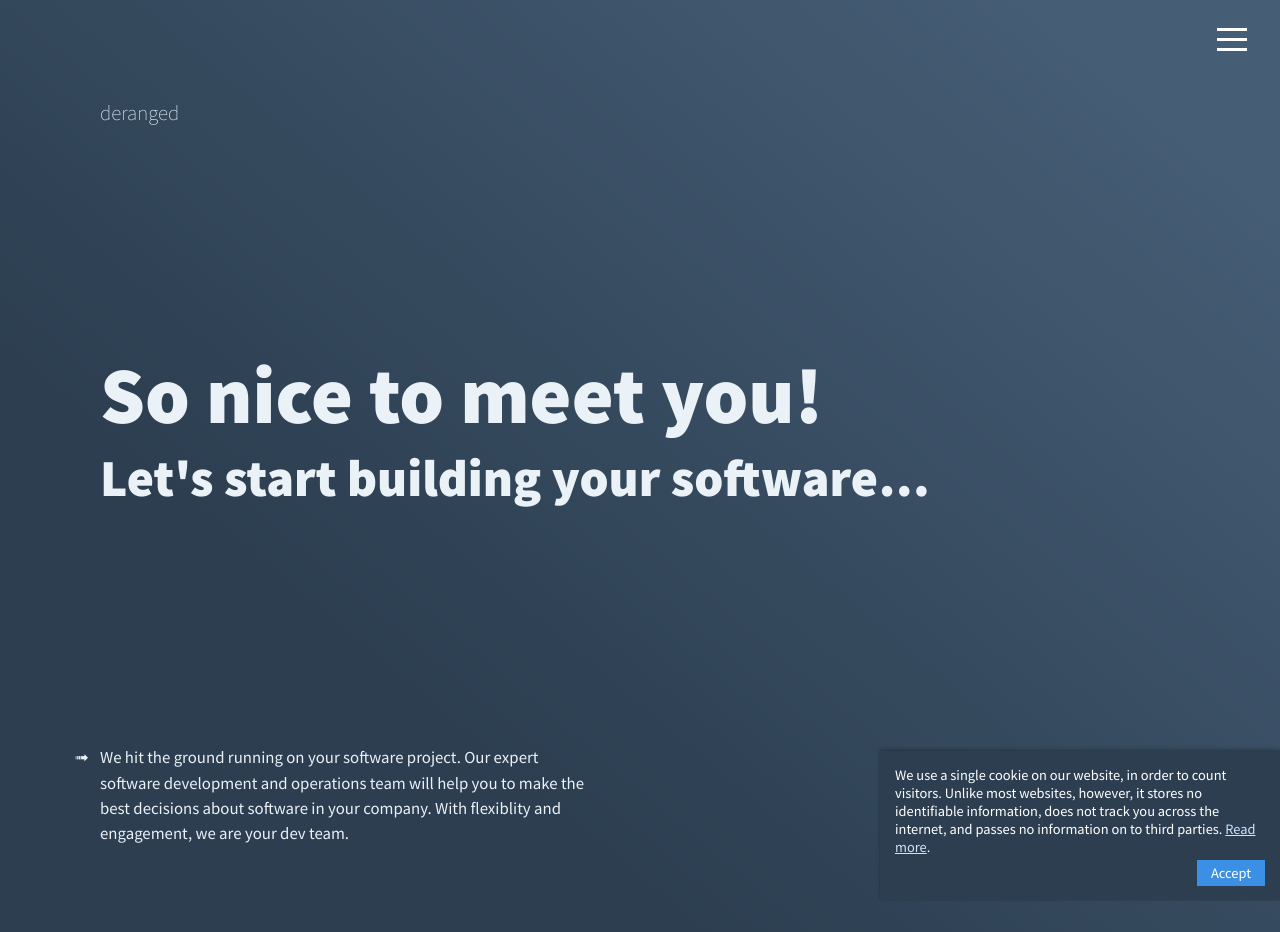
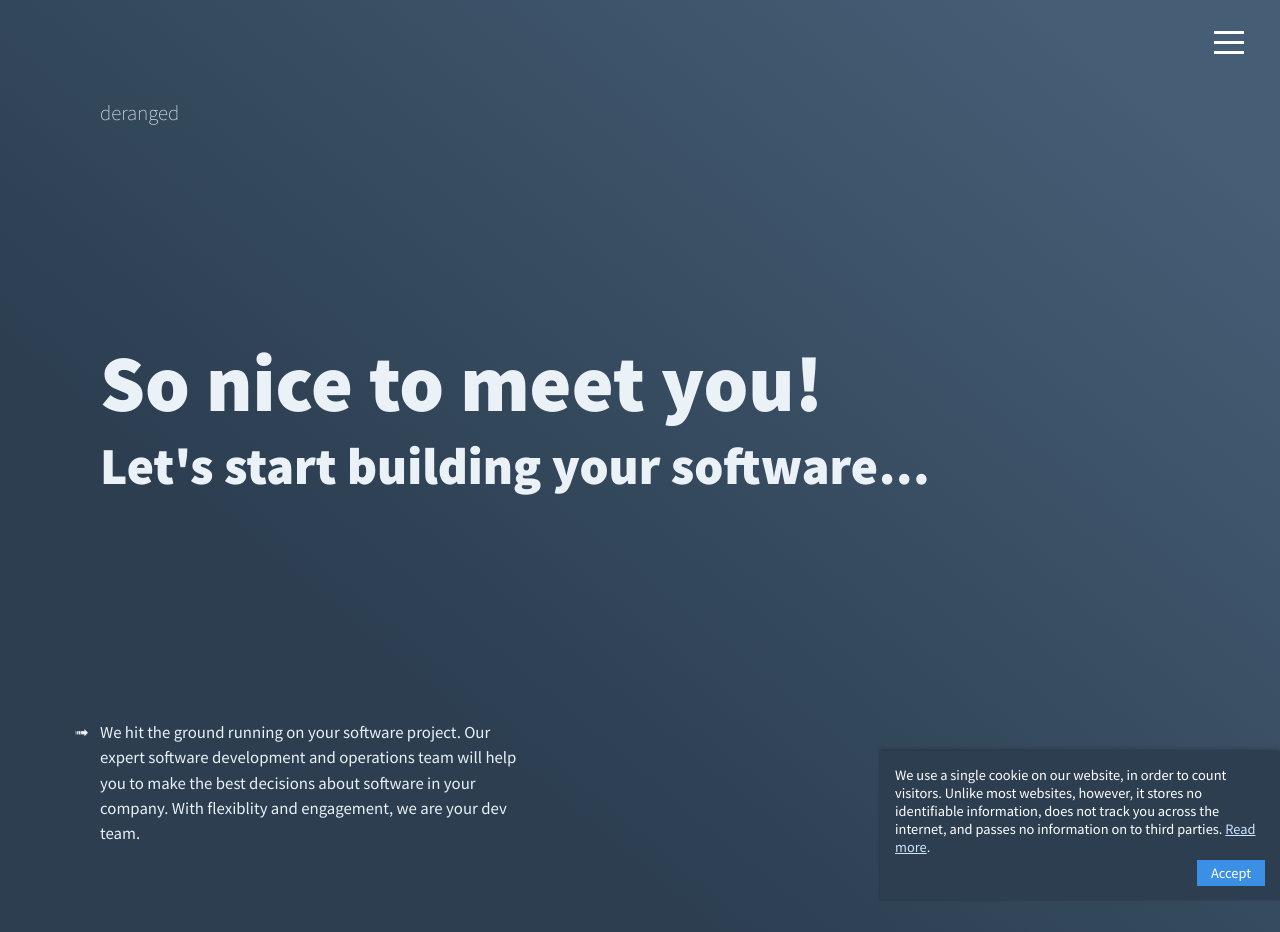
Before and after one commit to derangeddk/deranged.dk, a Jekyll site: the page built from index.html, in a window 1280 px wide. Shown: the top 932 px of the page. Built offline with Jekyll 4.4.1, drawn with Linux system fonts in a browser that asks for light colours.

Commit message:
Remove view-width based sizing

```diff
--- a/_sass/overlay_nav.scss
+++ b/_sass/overlay_nav.scss
@@ -68,33 +68,23 @@
 
 #main-nav-toggle {
   position: absolute;
-  top: 2.143vw;
-  right: 2.143vw;
+  top: 30px;
+  right: 30px;
+  font-size: 36px;
   z-index: 100;
   background: transparent;
   border-width: 0;
   cursor: pointer;
-  font-size: 2.57vw;
-
-  @media (max-width: 1400px) {
-    font-size: 36px;
-  }
 
   .icon-bar {
    background: white;
    position: relative;
    transition: all 200ms ease;
    opacity: 1;
-   top:0;
-   height: 0.2143vw;
-   width: 2.143vw;
-   margin-bottom: 0.5vw;
-
-   @media (max-width: 1400px) {
-    height: 3px;
-    width: 30px;
-    margin-bottom: 7px;
-   }
+   top: 0;
+   height: 3px;
+   width: 30px;
+   margin-bottom: 7px;
  }
 }
 
--- a/css/home.scss
+++ b/css/home.scss
@@ -2,9 +2,6 @@
 permalink: /css/homestyle.css
 ---
 .hello-section {
-  min-height: calc(100vh + 112.5px);
-  height: 1160px;
-  padding: 178.5px;
   box-sizing: border-box;
   display: flex;
   flex-direction: column;
@@ -14,17 +11,10 @@
   background-image: linear-gradient(40deg, #2c3e50 30%, #455d75 90%);
   color: #eaf1f7;
   position: relative;
+  min-height: calc(100vh + 63px);
+  height: 650px;
+  padding: 100px;
 
-  @media (max-width: 2500px) {
-    min-height: calc(100vh + 4.5vw);
-    height: 46.43vw;
-    padding: 7.14vw;
-  }
-  @media (max-width: 1400px) {
-    min-height: calc(100vh + 63px);
-    height: 650px;
-    padding: 100px;
-  }
   @media (max-width: 1000px) {
     padding: 100px 50px;
   }
@@ -40,25 +30,12 @@
     font-weight: 200;
     position: relative;
     z-index: 11;
-    font-size: 37.25px;
-
-    @media (max-width: 2500px) {
-      font-size: 1.49vw;
-    }
-    @media (max-width: 1400px) {
-      font-size: 1.3em;
-    }
+    font-size: 1.3em;
   }
   .big-greeting {
     text-align: left;
-    font-size: 62.5px;
+    font-size: 2.5em;
 
-    @media (max-width: 2500px) {
-      font-size: 2.5vw;
-    }
-    @media (max-width: 1400px) {
-      font-size: 2.5em;
-    }
     @media (max-width: 1200px) {
       font-size: 2em;
     }
@@ -91,14 +68,13 @@
     max-width: 892.5px;
     font-size: 27.5px;
 
-    @media (max-width: 2500px) {
-      max-width: 35.7vw;
-      font-size: 1.1vw;
+    font-size: 1.05em;
+    max-width: 40%;
+
+    @media (min-width: 2250px) {
+      font-size: 1.3em;
     }
-    @media (max-width: 1400px) {
-      font-size: 1.05em;
-      max-width: 500px;
-    }
+
     @media (max-width: 400px) {
       margin-bottom: 25px;
     }
@@ -120,10 +96,10 @@
     position: absolute;
     border: none;
     cursor: pointer;
-    bottom: 7.143vw;
-    right: 7.143vw;
-    height: 3.43vw;
-    width: 3.43vw;
+    bottom: 100px;
+    right: 100px;
+    height: 48px;
+    width: 48px;
     animation: upanddown 2.5s linear infinite alternate;
 
     @media (max-width: 1400px) {
@@ -298,11 +274,11 @@
     margin-top: -53.58px;
 
     @media (max-width: 2500px) {
-      height: 4.5vw;
-      width: 4.5vw;
-      padding: 0.714vw;
-      box-shadow: 0 0 0.1429vw rgba(0, 0, 0, 0.3), 0 0.1429vw 0.2857vw rgba(0, 0, 0, 0.5);
-      margin-top: -2.143vw;
+      height: 63px;
+      width: 63px;
+      padding: 10px;
+      box-shadow: 0 0 2px rgba(0, 0, 0, 0.3), 0 2px 4px rgba(0, 0, 0, 0.5);
+      margin-top: -30px;
     }
   }
 }
--- a/css/style.scss
+++ b/css/style.scss
@@ -174,15 +174,8 @@
 
     .quote-text {
         font-family: 'Libre Baskerville', serif;
-        font-size: 1.486vw;
-        max-width: 57.14vw;
         line-height: 175%;
         position: relative;
-
-        @media (max-width: 1400px) {
-            font-size: 1.3em;
-            max-width: 800px;
-        }
 
         &:before {
             content: '“';
@@ -211,13 +204,9 @@
     .quotee {
         width: 100%;
         text-align: right;
-        max-width: 57.14vw;
+        max-width: 800px;
         &:before {
             content: '— ';
-        }
-
-        @media (max-width: 1400px) {
-            max-width: 800px;
         }
 
         @media (max-width: 539px) {
```
